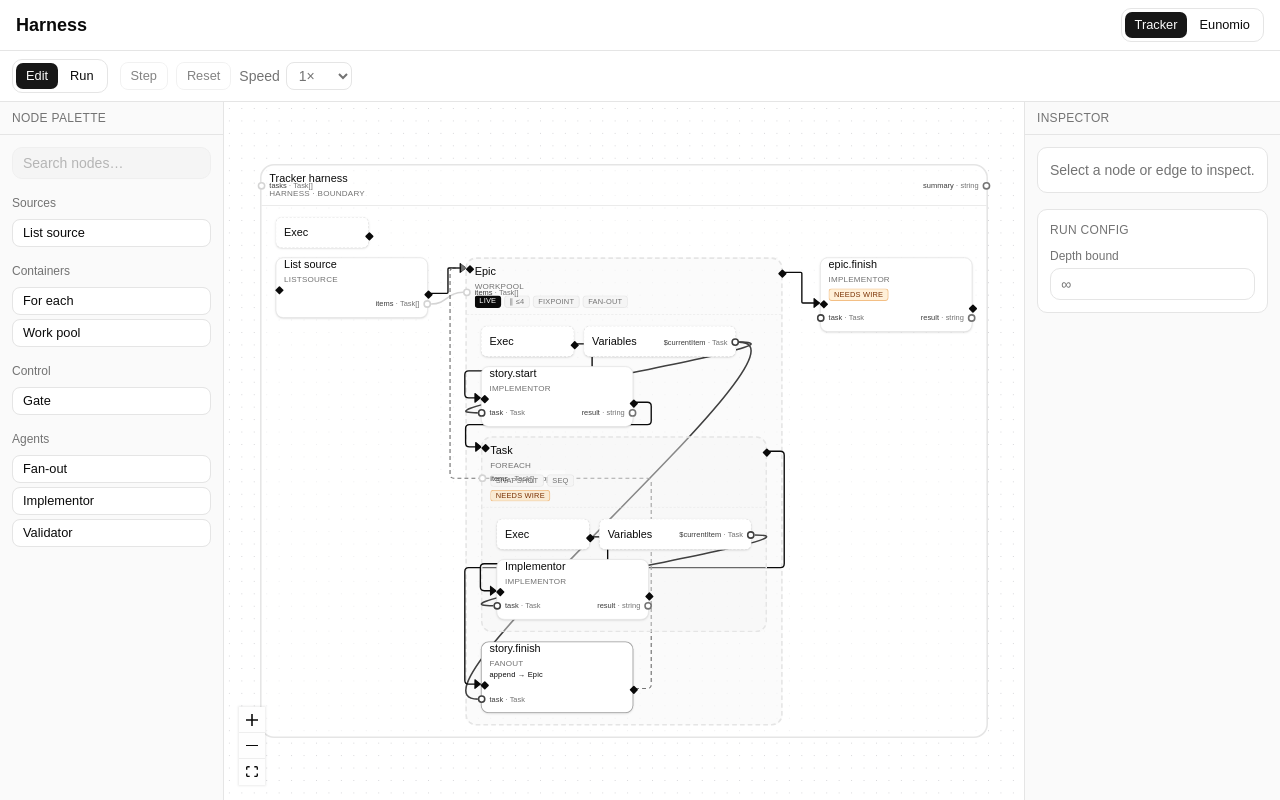
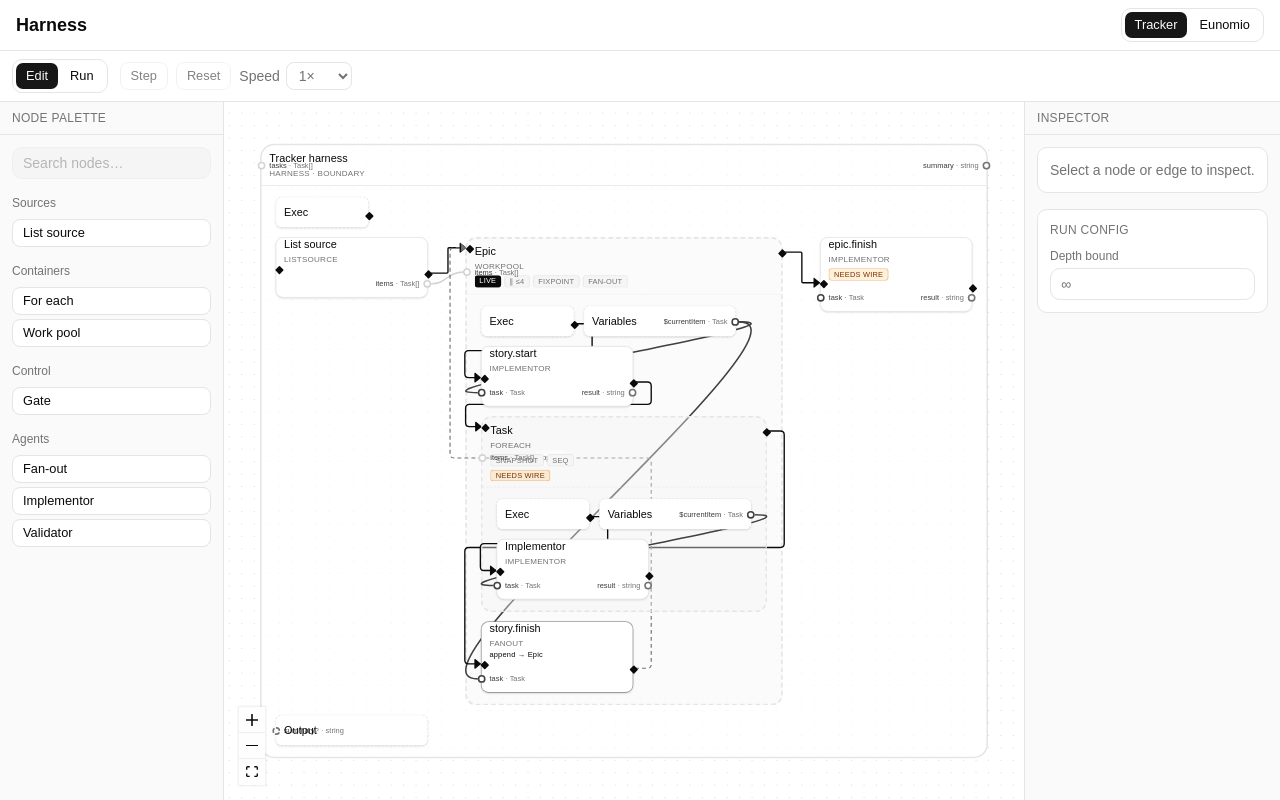
Before and after one commit to James-Mart/harness, a React (Vite) app: page / in a window 1280 px wide. Built offline with nearby package versions, Linux system fonts and the light colour scheme.

Commit message:
Output sink node for child-produced outputs

```diff
--- a/src/components/canvas/harnessToFlow.ts
+++ b/src/components/canvas/harnessToFlow.ts
@@ -12,6 +12,7 @@ import type {
 } from "@/components/canvas/flowTypes";
 import {
   FLOW_LAYOUT,
+  bodyBottomStripOrigin,
   bodyChildrenOriginY,
   bodyHelperStripsHeight,
   bodyTopStripOrigin,
@@ -148,12 +149,15 @@ function wrapChildContentWithHelperStrips(
   };
 }
 
-/** Present a container/harness input as a Variables output (outer → inner). */
-function passThroughVariablesPort(port: Port): Port {
+/** Copy a port with a new direction (Variables outs / Output ins). */
+function portWithDirection(
+  port: Port,
+  direction: Port["direction"],
+): Port {
   return {
     id: port.id,
     name: port.name,
-    direction: "out",
+    direction,
     schema: port.schema,
   };
 }
@@ -176,9 +180,34 @@ export function variablesPortsForContainer(
     if (port.direction !== "in") continue;
     // Iterable feedstock drives `$currentItem`; it is not a pass-through.
     if (port.id === node.iterablePortId) continue;
-    ports.push(passThroughVariablesPort(port));
+    ports.push(portWithDirection(port, "out"));
   }
   return ports;
+}
+
+/**
+ * Input ports the Output helper surfaces for a port list. Payload outs only —
+ * `$currentItem` is a Variables source, never an Output sink.
+ */
+function outputPortsForPorts(ports: readonly Port[]): Port[] {
+  return ports
+    .filter(
+      (port) =>
+        port.direction === "out" && port.id !== CURRENT_ITEM_PORT_ID,
+    )
+    .map((port) => portWithDirection(port, "in"));
+}
+
+/** Payload outs a container surfaces on its Output helper (empty if none). */
+export function outputPortsForContainer(
+  node: Extract<HarnessNode, { kind: "container" }>,
+): Port[] {
+  return outputPortsForPorts(node.ports);
+}
+
+/** Payload outs the harness boundary surfaces on the canvas Output helper. */
+export function outputPortsForHarness(harness: Harness): Port[] {
+  return outputPortsForPorts(harness.boundary);
 }
 
 /** Outer chrome ports — body-internal sources (e.g. `$currentItem`) omitted. */
@@ -186,8 +215,8 @@ function outerContainerPorts(ports: readonly Port[]): Port[] {
   return ports.filter((port) => port.id !== CURRENT_ITEM_PORT_ID);
 }
 
-/** Size of a Variables helper (wide enough for `$currentItem · Type` labels). */
-function variablesHelperSize(): Size {
+/** Size of a Variables / Output helper (wide enough for port · Type labels). */
+function dataHelperSize(): Size {
   return {
     width: FLOW_LAYOUT.leafWidth,
     height: FLOW_LAYOUT.helperNodeHeight,
@@ -200,8 +229,23 @@ function topStripMinWidth(hasVariables: boolean): number {
   return (
     FLOW_LAYOUT.helperNodeWidth +
     FLOW_LAYOUT.childGap +
-    variablesHelperSize().width
+    dataHelperSize().width
   );
+}
+
+/** Min body width covering top-strip helpers and an optional Output helper. */
+function bodyStripMinWidth(hasVariables: boolean, hasOutput: boolean): number {
+  return Math.max(
+    topStripMinWidth(hasVariables),
+    hasOutput ? dataHelperSize().width : 0,
+  );
+}
+
+/** Reserved bottom-strip height when an Output helper is present. */
+function bottomStripHeight(hasOutput: boolean): number {
+  return hasOutput
+    ? FLOW_LAYOUT.helperNodeHeight
+    : FLOW_LAYOUT.bodyBottomStripHeight;
 }
 
 /** Append / fan-out index — enough for edges and leaf/container mapping. */
@@ -374,12 +418,13 @@ function measureBodyContent(
   axis: "vertical" | "horizontal",
   headerHeight: number,
   stripMinWidth: number = FLOW_LAYOUT.helperNodeWidth,
+  bottomStrip: number = FLOW_LAYOUT.bodyBottomStripHeight,
 ): Size {
   return wrapWithHeaderChrome(
     wrapChildContentWithHelperStrips(
       aggregateChildContent(childSizes, axis),
       FLOW_LAYOUT.bodyTopStripHeight,
-      FLOW_LAYOUT.bodyBottomStripHeight,
+      bottomStrip,
       stripMinWidth,
     ),
     headerHeight,
@@ -411,33 +456,46 @@ function measureTree(
     measureTree(harness, child, sizes, index),
   );
   const hasVariables = variablesPortsForContainer(node).length > 0;
+  const hasOutput = outputPortsForContainer(node).length > 0;
   const size = measureBodyContent(
     childSizes,
     "vertical",
     containerChromeHeaderHeight({
       hasAdvisoryCues: cuesFor(node.id, index).length > 0,
     }),
-    topStripMinWidth(hasVariables),
+    bodyStripMinWidth(hasVariables, hasOutput),
+    bottomStripHeight(hasOutput),
   );
   sizes.set(node.id, size);
   return size;
 }
 
 /** Size of the harness shell wrapping auto-layout top-level nodes L→R. */
-function measureHarnessShell(rootSizes: Size[]): Size {
+function measureHarnessShell(
+  rootSizes: Size[],
+  hasOutput: boolean = false,
+): Size {
   return measureBodyContent(
     rootSizes,
     "horizontal",
     FLOW_LAYOUT.harnessHeaderHeight,
+    bodyStripMinWidth(false, hasOutput),
+    bottomStripHeight(hasOutput),
   );
 }
 
-/** Grow the shell so a manually-placed root stays inside the boundary frame. */
+/**
+ * Grow the shell so a manually-placed root stays inside the boundary frame,
+ * including room for an optional bottom Output strip beneath it.
+ */
 function expandShellForPlacement(
   shell: Size,
   position: NodePosition,
   size: Size,
+  bottomStrip: number = FLOW_LAYOUT.bodyBottomStripHeight,
 ): Size {
+  const bottomReserve =
+    bottomStrip > 0 ? FLOW_LAYOUT.childGap + bottomStrip : 0;
   return {
     width: Math.max(
       shell.width,
@@ -445,7 +503,10 @@ function expandShellForPlacement(
     ),
     height: Math.max(
       shell.height,
-      position.y + size.height + FLOW_LAYOUT.containerPadY,
+      position.y +
+        size.height +
+        bottomReserve +
+        FLOW_LAYOUT.containerPadY,
     ),
   };
 }
@@ -528,7 +589,7 @@ function toVariablesHelperFlowNode(
   ports: readonly Port[],
 ): HelperFlowNode {
   const origin = bodyTopStripOrigin(headerHeight);
-  const size = variablesHelperSize();
+  const size = dataHelperSize();
   return toHelperFlowNode({
     bodyId,
     kind: "variables",
@@ -539,6 +600,27 @@ function toVariablesHelperFlowNode(
       y: origin.y,
     },
     size,
+  });
+}
+
+function toOutputHelperFlowNode(
+  bodyId: string,
+  headerHeight: number,
+  childContentHeight: number,
+  ports: readonly Port[],
+): HelperFlowNode {
+  return toHelperFlowNode({
+    bodyId,
+    kind: "output",
+    title: "Output",
+    ports,
+    position: bodyBottomStripOrigin(
+      headerHeight,
+      childContentHeight,
+      FLOW_LAYOUT.bodyTopStripHeight,
+      FLOW_LAYOUT.helperNodeHeight,
+    ),
+    size: dataHelperSize(),
   });
 }
 
@@ -585,6 +667,7 @@ function positionSubtree(
   });
   const partition = partitionContainerExecOuts(harness, node.id);
   const variablesPorts = variablesPortsForContainer(node);
+  const outputPorts = outputPortsForContainer(node);
   out.push(
     toContainerFlowNode(
       harness,
@@ -602,12 +685,17 @@ function positionSubtree(
   if (variablesPorts.length > 0) {
     out.push(toVariablesHelperFlowNode(node.id, headerHeight, variablesPorts));
   }
-  let y = bodyChildrenOriginY(headerHeight);
-  for (const child of kids) {
+  const childSizes = kids.map((child) => {
     const childSize = sizes.get(child.id);
     if (!childSize) {
       throw new Error(`Missing measured size for child ${child.id}`);
     }
+    return childSize;
+  });
+  let y = bodyChildrenOriginY(headerHeight);
+  for (let i = 0; i < kids.length; i++) {
+    const child = kids[i]!;
+    const childSize = childSizes[i]!;
     positionSubtree(
       harness,
       child,
@@ -618,6 +706,16 @@ function positionSubtree(
       out,
     );
     y += childSize.height + FLOW_LAYOUT.childGap;
+  }
+  if (outputPorts.length > 0) {
+    out.push(
+      toOutputHelperFlowNode(
+        node.id,
+        headerHeight,
+        aggregateChildContent(childSizes, "vertical").height,
+        outputPorts,
+      ),
+    );
   }
 }
 
@@ -643,14 +741,69 @@ export function harnessToFlowNodes(harness: Harness): HarnessFlowNode[] {
   // Manually-placed roots use their persisted position; the rest flow L→R.
   const placedRoots = roots.filter((root) => root.position !== undefined);
   const autoRoots = roots.filter((root) => root.position === undefined);
+  const harnessOutputPorts = outputPortsForHarness(harness);
+  const hasHarnessOutput = harnessOutputPorts.length > 0;
+  const childrenOriginY = bodyChildrenOriginY(FLOW_LAYOUT.harnessHeaderHeight);
 
-  let shellSize = measureHarnessShell(autoRoots.map((root) => sizeOf(root.id)));
+  // Auto-layout x advances only across auto roots so placed roots cannot
+  // steal slots and overlap L→R siblings.
+  const autoPositionById = new Map<NodeId, NodePosition>();
+  let x = FLOW_LAYOUT.containerPadX;
+  for (const root of autoRoots) {
+    autoPositionById.set(root.id, { x, y: childrenOriginY });
+    x += sizeOf(root.id).width + FLOW_LAYOUT.topLevelGap;
+  }
+
+  const positionOf = (root: HarnessNode): NodePosition => {
+    const position = root.position ?? autoPositionById.get(root.id);
+    if (!position) {
+      throw new Error(`Missing layout position for root ${root.id}`);
+    }
+    return position;
+  };
+
+  // Child-stack height for bottom-strip placement: auto row aggregate, then
+  // raised by any placed root that extends further down.
+  let childStackHeight = aggregateChildContent(
+    autoRoots.map((root) => sizeOf(root.id)),
+    "horizontal",
+  ).height;
+  for (const root of roots) {
+    const position = positionOf(root);
+    const rootSize = sizeOf(root.id);
+    childStackHeight = Math.max(
+      childStackHeight,
+      position.y + rootSize.height - childrenOriginY,
+    );
+  }
+
+  let shellSize = measureHarnessShell(
+    autoRoots.map((root) => sizeOf(root.id)),
+    hasHarnessOutput,
+  );
+  const harnessBottomStrip = bottomStripHeight(hasHarnessOutput);
   for (const root of placedRoots) {
     shellSize = expandShellForPlacement(
       shellSize,
       root.position!,
       sizeOf(root.id),
+      harnessBottomStrip,
     );
+  }
+  // Keep the shell tall enough for the explicit child stack + Output strip.
+  if (hasHarnessOutput) {
+    const neededHeight =
+      FLOW_LAYOUT.harnessHeaderHeight +
+      FLOW_LAYOUT.containerPadY * 2 +
+      bodyHelperStripsHeight(
+        FLOW_LAYOUT.bodyTopStripHeight,
+        FLOW_LAYOUT.helperNodeHeight,
+      ) +
+      childStackHeight;
+    shellSize = {
+      ...shellSize,
+      height: Math.max(shellSize.height, neededHeight),
+    };
   }
 
   const out: HarnessFlowNode[] = [
@@ -662,26 +815,22 @@ export function harnessToFlowNodes(harness: Harness): HarnessFlowNode[] {
         .bodyEntryBranches,
     ),
   ];
-
-  // Auto-layout x advances only across auto roots so placed roots cannot
-  // steal slots and overlap L→R siblings.
-  const autoPositionById = new Map<NodeId, NodePosition>();
-  let x = FLOW_LAYOUT.containerPadX;
-  const y = bodyChildrenOriginY(FLOW_LAYOUT.harnessHeaderHeight);
-  for (const root of autoRoots) {
-    autoPositionById.set(root.id, { x, y });
-    x += sizeOf(root.id).width + FLOW_LAYOUT.topLevelGap;
+  if (hasHarnessOutput) {
+    out.push(
+      toOutputHelperFlowNode(
+        HARNESS_FLOW_NODE_ID,
+        FLOW_LAYOUT.harnessHeaderHeight,
+        childStackHeight,
+        harnessOutputPorts,
+      ),
+    );
   }
 
   for (const root of roots) {
-    const position = root.position ?? autoPositionById.get(root.id);
-    if (!position) {
-      throw new Error(`Missing layout position for root ${root.id}`);
-    }
     positionSubtree(
       harness,
       root,
-      position,
+      positionOf(root),
       HARNESS_FLOW_NODE_ID,
       sizes,
       index,
@@ -692,24 +841,39 @@ export function harnessToFlowNodes(harness: Harness): HarnessFlowNode[] {
   return out;
 }
 
-/** Port ids each container surfaces on its Variables helper (empty if none). */
-function variablesPortIdsByContainer(
-  harness: Harness,
-): Map<NodeId, ReadonlySet<string>> {
-  const byContainer = new Map<NodeId, ReadonlySet<string>>();
+/** Port-id sets each body surfaces on Variables / Output helpers. */
+function helperPortIdsByBody(harness: Harness): {
+  variables: Map<NodeId, ReadonlySet<string>>;
+  output: Map<string, ReadonlySet<string>>;
+} {
+  const variables = new Map<NodeId, ReadonlySet<string>>();
+  const output = new Map<string, ReadonlySet<string>>();
   for (const node of harness.nodes) {
     if (node.kind !== "container") continue;
-    const ports = variablesPortsForContainer(node);
-    if (ports.length === 0) continue;
-    byContainer.set(node.id, new Set(ports.map((port) => port.id)));
+    const variablesPorts = variablesPortsForContainer(node);
+    if (variablesPorts.length > 0) {
+      variables.set(node.id, new Set(variablesPorts.map((port) => port.id)));
+    }
+    const outputPorts = outputPortsForContainer(node);
+    if (outputPorts.length > 0) {
+      output.set(node.id, new Set(outputPorts.map((port) => port.id)));
+    }
   }
-  return byContainer;
+  const harnessPorts = outputPortsForHarness(harness);
+  if (harnessPorts.length > 0) {
+    output.set(
+      HARNESS_FLOW_NODE_ID,
+      new Set(harnessPorts.map((port) => port.id)),
+    );
+  }
+  return { variables, output };
 }
 
 /** React Flow edges for harness data wires, exec control, and fan-out append. */
 export function harnessToFlowEdges(harness: Harness): HarnessFlowEdge[] {
   const index = buildAppendIndex(harness);
-  const variablesPortsByContainer = variablesPortIdsByContainer(harness);
+  const { variables: variablesPortsByContainer, output: outputPortsByBody } =
+    helperPortIdsByBody(harness);
 
   const dataEdges: HarnessFlowEdge[] = harness.edges
     .filter((edge) => edge.kind === "data")
@@ -725,11 +889,17 @@ export function harnessToFlowEdges(harness: Harness): HarnessFlowEdge[] {
         ?.has(edge.from.port)
         ? bodyHelperNodeId(edge.from.node, "variables")
         : edge.from.node;
+      // Child → container/harness payload out → Output helper sink.
+      const target = outputPortsByBody
+        .get(edge.to.node)
+        ?.has(edge.to.port)
+        ? bodyHelperNodeId(edge.to.node, "output")
+        : edge.to.node;
       return {
         id: dataEdgeId(edge.from, edge.to),
         source,
         sourceHandle: edge.from.port,
-        target: edge.to.node,
+        target,
         targetHandle: edge.to.port,
         type: "default",
         style: { stroke, strokeWidth: 2 },
```
Also changed, not shown: 2 other files (tests, documents, lock files or other folders).
